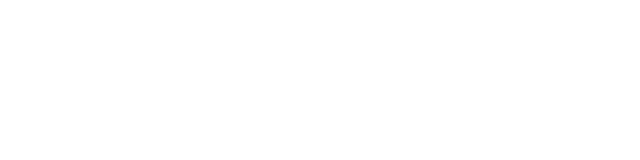
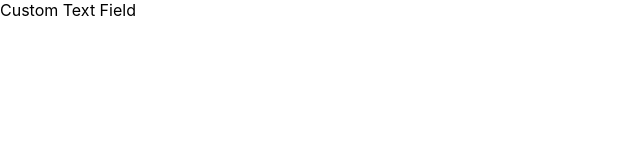
Before and after one commit to ishantsahni/ishant_fe, a React (Create React App) app: page /rough in a window 1280 px wide. Before the commit this address had no page. Shown: the top 160 px of the page, without its empty margins (0-640 px from the left). Built offline with nearby package versions, Linux system fonts and the light colour scheme.

Commit message:
rough page added

```diff
--- a/src/App.js
+++ b/src/App.js
@@ -7,6 +7,7 @@ import * as yup from 'yup';
 import HomePage from "./pages/HomePage";
 import AddProductPage from "./pages/AddProductPage";
 import AddUserShoppingDetailsPage from "./pages/AddUserShoppingDetailsPage";
+import RoughPage from "./pages/RoughPage";
 
 function App() {
 
@@ -37,6 +38,7 @@ function App() {
         <Route exact path="/" element={<HomePage />} />
         <Route path="/addProduct" element={<AddProductPage />} />
         <Route path="/addUserShoppingDetails" element={<AddUserShoppingDetailsPage />} />
+        <Route path="/rough" element={<RoughPage />} />
       </Routes>
     </Router >
   );
--- /dev/null
+++ b/src/components/CustomTextField/index.jsx
@@ -0,0 +1,7 @@
+function CustomTextField() {
+    return (
+        <div>Custom Text Field</div>
+    )
+}
+
+export default CustomTextField;
--- /dev/null
+++ b/src/pages/RoughPage/index.js
@@ -0,0 +1,9 @@
+import CustomTextField from "../../components/CustomTextField";
+
+function RoughPage() {
+    return (<div>
+        <CustomTextField />
+    </div>)
+}
+
+export default RoughPage;
```
